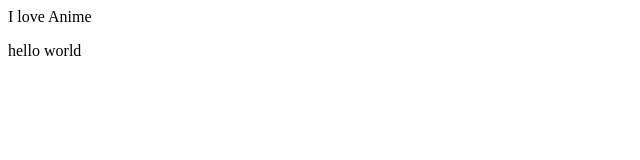
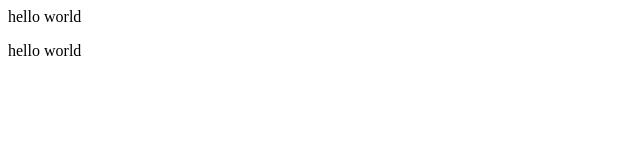
Before and after one commit to jackfillhill/Toodle-Toddle, a plain HTML site: page index.html in a window 1280 px wide. Shown: the full height of the page, 0-640 px from the left. Drawn offline with Linux system fonts and the light colour scheme.

Commit message:
Update index.html

```diff
--- a/index.html
+++ b/index.html
@@ -1,6 +1,6 @@
 <html>
   </head>
-    <p>I love Anime</p>
+    <p>hello world</p>
   </body>
     <p>hello world</p>
   </body>
```
